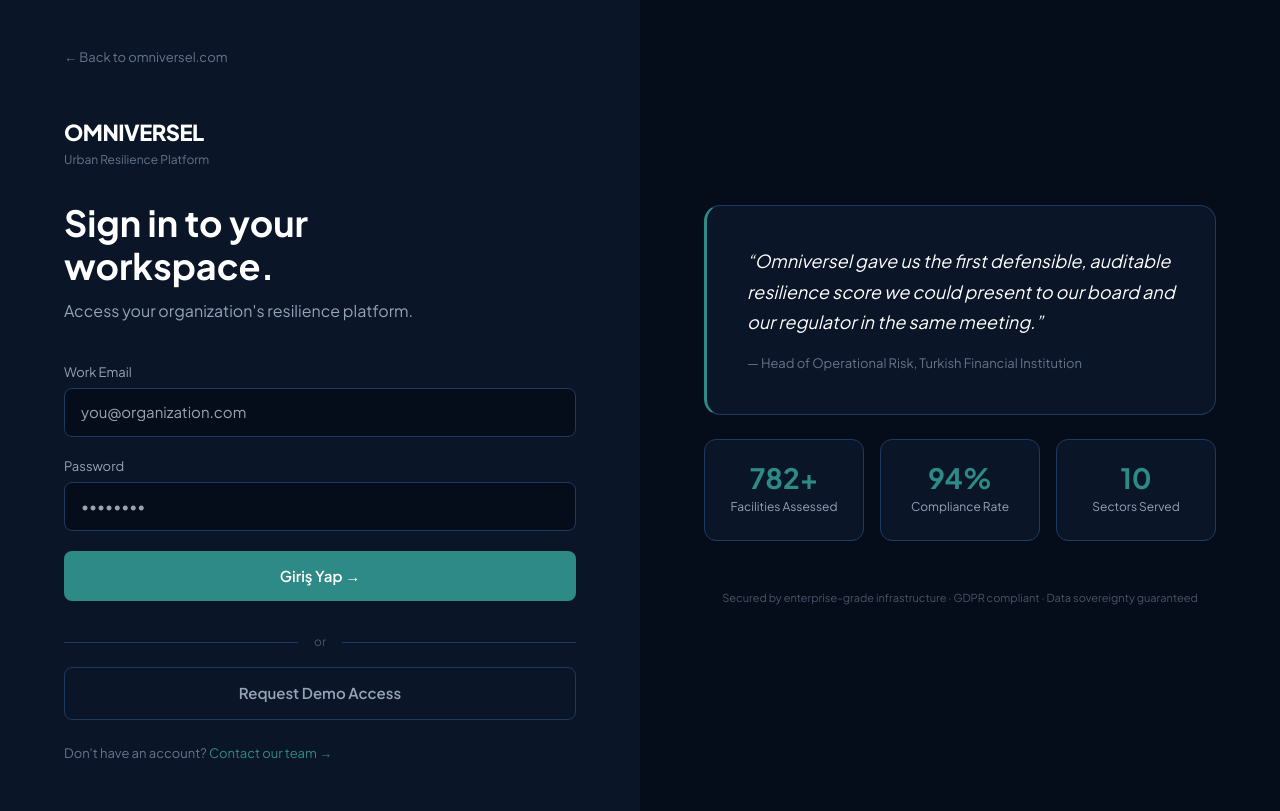
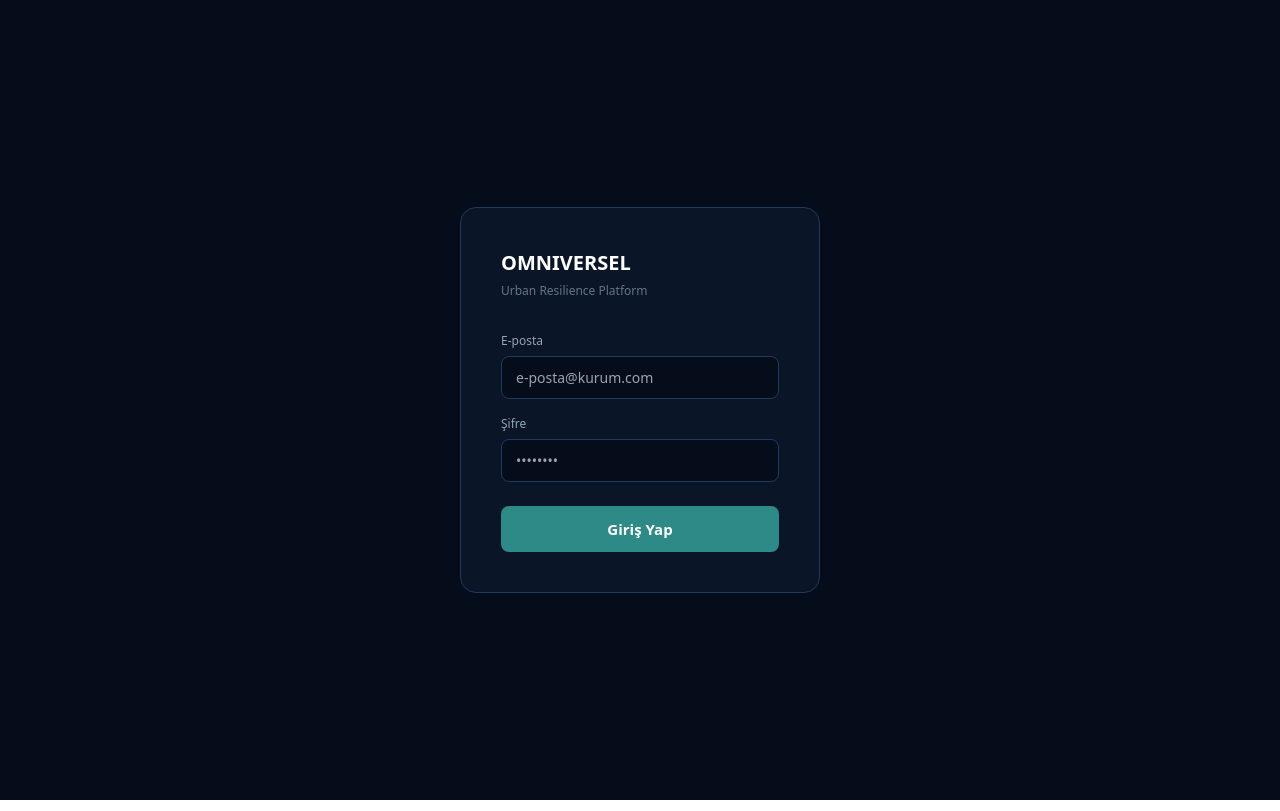
Before and after one commit to resiliagroup/resilia-platform, a Next.js app: page /login in a window 1280 px wide. Built offline with nearby package versions, Linux system fonts and the light colour scheme; no server answers.

Commit message:
fix: login sayfası sıfırdan - sade versiyon

```diff
--- a/src/app/login/page.tsx
+++ b/src/app/login/page.tsx
@@ -1,41 +1,25 @@
 'use client'
+
 import { useState } from 'react'
+import { createBrowserClient } from '@supabase/ssr'
 import { useRouter } from 'next/navigation'
-import { createBrowserClient } from '@supabase/ssr'
-import { Plus_Jakarta_Sans } from 'next/font/google'
-
-const font = Plus_Jakarta_Sans({ subsets: ['latin'], weight: ['400', '500', '600', '700', '800'] })
-
-const C = { navy950: '#060D1A', navy900: '#0A1628', teal: '#2D8A87', tealHov: '#3BA8A5', white: '#FFFFFF', muted: '#94A3B8', dim: '#64748B', border: '#1E3A5F' }
-const F = font.style.fontFamily
 
 export default function LoginPage() {
+  const [email, setEmail] = useState('')
+  const [password, setPassword] = useState('')
+  const [loading, setLoading] = useState(false)
+  const [error, setError] = useState('')
   const router = useRouter()
-  const supabase = createBrowserClient(
-    process.env.NEXT_PUBLIC_SUPABASE_URL!,
-    process.env.NEXT_PUBLIC_SUPABASE_ANON_KEY!
-  )
-  const [email, setEmail]       = useState('')
-  const [password, setPassword] = useState('')
-  const [loading, setLoading]   = useState(false)
-  const [error, setError]       = useState('')
-  const [hovDemo, setHovDemo]   = useState(false)
-  const [focusEmail, setFocusEmail] = useState(false)
-  const [focusPwd, setFocusPwd]     = useState(false)
 
-  const inputStyle = (focused: boolean) => ({
-    width: '100%', background: C.navy950,
-    border: `1px solid ${focused ? C.teal : C.border}`,
-    borderRadius: 8, padding: '12px 16px',
-    color: C.white, fontSize: 15, outline: 'none',
-    fontFamily: F, boxSizing: 'border-box' as const,
-    transition: 'border-color .15s',
-  })
-
-  const handleLogin = async (e: React.FormEvent) => {
+  async function handleLogin(e: React.FormEvent) {
     e.preventDefault()
     setLoading(true)
     setError('')
+
+    const supabase = createBrowserClient(
+      'https://gqguwgbopgnpwzjwcexl.supabase.co',
+      'eyJhbGciOiJIUzI1NiIsInR5cCI6IkpXVCJ9.eyJpc3MiOiJzdXBhYmFzZSIsInJlZiI6ImdxZ3V3Z2JvcGducHd6andjZXhsIiwicm9sZSI6ImFub24iLCJpYXQiOjE3NzMzOTk4MzMsImV4cCI6MjA4ODk3NTgzM30.ZIFmmiGsB1rUAojvSG8uTfcknZi6LoXgrgApCL-e550'
+    )
 
     const { error } = await supabase.auth.signInWithPassword({ email, password })
 
@@ -48,134 +32,42 @@ export default function LoginPage() {
   }
 
   return (
-    <div className={font.className} style={{ minHeight: '100vh', display: 'flex', fontFamily: F }}>
-      <style>{`*,*::before,*::after{box-sizing:border-box;margin:0;padding:0}a{text-decoration:none;color:inherit}::placeholder{color:#475569}`}</style>
-
-      {/* Left column */}
-      <div style={{ flex: 1, background: C.navy900, display: 'flex', flexDirection: 'column', justifyContent: 'flex-start', padding: '48px 64px' }}>
-        <a href="/" style={{ fontSize: 13, color: C.dim, marginBottom: 48, display: 'inline-block', cursor: 'pointer', textDecoration: 'none' }}>← Back to omniversel.com</a>
-
-        <a href="/" style={{ textDecoration: 'none', display: 'inline-block', marginBottom: '32px' }}>
-          <div style={{ fontSize: '22px', fontWeight: 800, color: '#FFFFFF', letterSpacing: '-0.5px' }}>
-            OMNIVERSEL
-          </div>
-          <div style={{ fontSize: '12px', color: '#64748B', marginTop: '2px' }}>
-            Urban Resilience Platform
-          </div>
-        </a>
-
-        <h1 style={{ fontSize: 36, fontWeight: 700, color: C.white, lineHeight: 1.2, marginBottom: 12 }}>
-          Sign in to your<br />workspace.
-        </h1>
-        <p style={{ fontSize: 16, color: C.muted, marginBottom: 40 }}>Access your organization&apos;s resilience platform.</p>
-
-        <form onSubmit={handleLogin} style={{ display: 'flex', flexDirection: 'column', gap: 20 }}>
-          <div>
-            <label style={{ fontSize: 13, color: C.muted, display: 'block', marginBottom: 6 }}>Work Email</label>
+    <div style={{minHeight:'100vh',background:'#060D1A',display:'flex',alignItems:'center',justifyContent:'center'}}>
+      <div style={{background:'#0A1628',border:'1px solid #1E3A5F',borderRadius:16,padding:40,width:360}}>
+        <div style={{color:'#fff',fontWeight:800,fontSize:20,marginBottom:4}}>OMNIVERSEL</div>
+        <div style={{color:'#64748B',fontSize:12,marginBottom:32}}>Urban Resilience Platform</div>
+        <form onSubmit={handleLogin}>
+          <div style={{marginBottom:16}}>
+            <label style={{color:'#94A3B8',fontSize:12,display:'block',marginBottom:6}}>E-posta</label>
             <input
               type="email"
-              placeholder="you@organization.com"
               value={email}
               onChange={e => setEmail(e.target.value)}
-              onFocus={() => setFocusEmail(true)}
-              onBlur={() => setFocusEmail(false)}
-              style={inputStyle(focusEmail)}
+              placeholder="e-posta@kurum.com"
               required
+              style={{width:'100%',background:'#060D1A',border:'1px solid #1E3A5F',borderRadius:8,padding:'10px 14px',color:'#fff',fontSize:14,outline:'none',boxSizing:'border-box'}}
             />
           </div>
-          <div>
-            <label style={{ fontSize: 13, color: C.muted, display: 'block', marginBottom: 6 }}>Password</label>
+          <div style={{marginBottom:24}}>
+            <label style={{color:'#94A3B8',fontSize:12,display:'block',marginBottom:6}}>Şifre</label>
             <input
               type="password"
-              placeholder="••••••••"
               value={password}
               onChange={e => setPassword(e.target.value)}
-              onFocus={() => setFocusPwd(true)}
-              onBlur={() => setFocusPwd(false)}
-              style={inputStyle(focusPwd)}
+              placeholder="••••••••"
               required
+              style={{width:'100%',background:'#060D1A',border:'1px solid #1E3A5F',borderRadius:8,padding:'10px 14px',color:'#fff',fontSize:14,outline:'none',boxSizing:'border-box'}}
             />
           </div>
-
-          {error && (
-            <div style={{ color: '#EF4444', fontSize: '13px', marginTop: '8px' }}>{error}</div>
-          )}
-
+          {error && <div style={{color:'#EF4444',fontSize:13,marginBottom:16}}>{error}</div>}
           <button
             type="submit"
             disabled={loading}
-            style={{
-              width: '100%', background: loading ? '#1E6663' : C.teal,
-              color: C.white, fontWeight: 600, fontSize: 15, padding: 14,
-              borderRadius: 8, border: 'none', cursor: loading ? 'not-allowed' : 'pointer',
-              fontFamily: F, transition: 'background .15s',
-            }}>
-            {loading ? 'Giriş yapılıyor...' : 'Giriş Yap →'}
+            style={{width:'100%',background:'#2D8A87',border:'none',borderRadius:8,padding:'12px',color:'#fff',fontSize:15,fontWeight:600,cursor:'pointer'}}
+          >
+            {loading ? 'Giriş yapılıyor...' : 'Giriş Yap'}
           </button>
         </form>
-
-        <div style={{ display: 'flex', alignItems: 'center', gap: 16, marginTop: 32 }}>
-          <div style={{ flex: 1, height: 1, background: C.border }} />
-          <span style={{ fontSize: 12, color: '#475569' }}>or</span>
-          <div style={{ flex: 1, height: 1, background: C.border }} />
-        </div>
-
-        <button
-          onMouseEnter={() => setHovDemo(true)}
-          onMouseLeave={() => setHovDemo(false)}
-          style={{
-            width: '100%', background: 'transparent',
-            color: hovDemo ? C.white : C.muted,
-            border: `1px solid ${hovDemo ? C.teal : C.border}`,
-            fontWeight: 600, fontSize: 15, padding: 14,
-            borderRadius: 8, cursor: 'pointer', marginTop: 16,
-            fontFamily: F, transition: 'all .15s',
-          }}>
-          Request Demo Access
-        </button>
-
-        <p style={{ fontSize: 13, color: C.dim, marginTop: 24 }}>
-          Don&apos;t have an account?{' '}
-          <a href="mailto:info@omniversel.com" style={{ color: C.teal }}>Contact our team →</a>
-        </p>
-      </div>
-
-      {/* Right column */}
-      <div className="login-right" style={{ flex: 1, background: C.navy950, display: 'flex', flexDirection: 'column', justifyContent: 'center', padding: '80px 64px' }}>
-
-        {/* Quote card */}
-        <div style={{
-          background: C.navy900, border: `1px solid ${C.border}`,
-          borderLeft: `3px solid ${C.teal}`, borderRadius: 16, padding: 40,
-        }}>
-          <p style={{ fontSize: 18, color: C.white, fontStyle: 'italic', lineHeight: 1.7 }}>
-            &ldquo;Omniversel gave us the first defensible, auditable resilience score we could present to our board and our regulator in the same meeting.&rdquo;
-          </p>
-          <p style={{ fontSize: 13, color: C.dim, marginTop: 16 }}>
-            — Head of Operational Risk, Turkish Financial Institution
-          </p>
-        </div>
-
-        {/* Stat cards */}
-        <div style={{ display: 'flex', gap: 16, marginTop: 24 }}>
-          {[
-            { val: '782+', label: 'Facilities Assessed' },
-            { val: '94%',  label: 'Compliance Rate' },
-            { val: '10',   label: 'Sectors Served' },
-          ].map(s => (
-            <div key={s.val} style={{
-              flex: 1, background: C.navy900, border: `1px solid ${C.border}`,
-              borderRadius: 12, padding: 24, textAlign: 'center',
-            }}>
-              <div style={{ fontSize: 28, fontWeight: 700, color: C.teal, lineHeight: 1 }}>{s.val}</div>
-              <div style={{ fontSize: 12, color: C.muted, marginTop: 6 }}>{s.label}</div>
-            </div>
-          ))}
-        </div>
-
-        <p style={{ fontSize: 11, color: '#475569', textAlign: 'center', marginTop: 48, lineHeight: 1.6 }}>
-          Secured by enterprise-grade infrastructure · GDPR compliant · Data sovereignty guaranteed
-        </p>
       </div>
     </div>
   )
```
